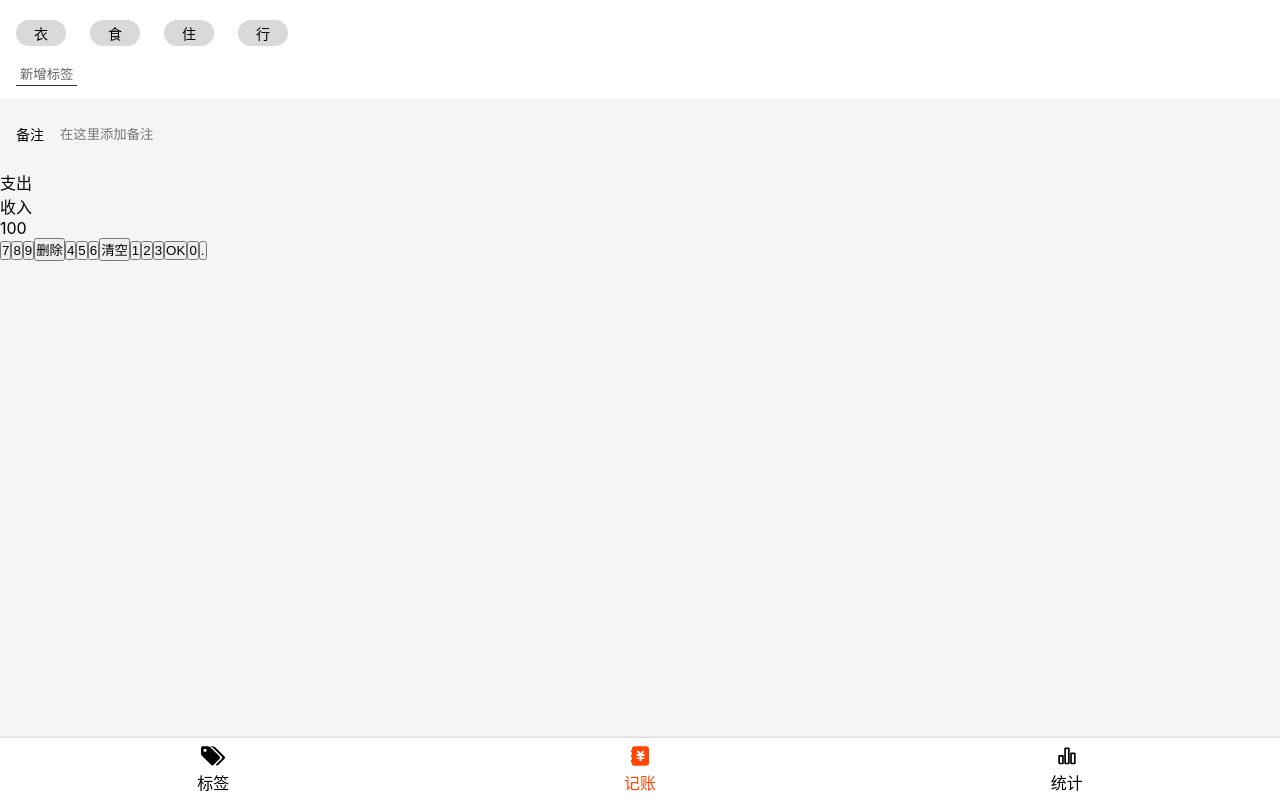
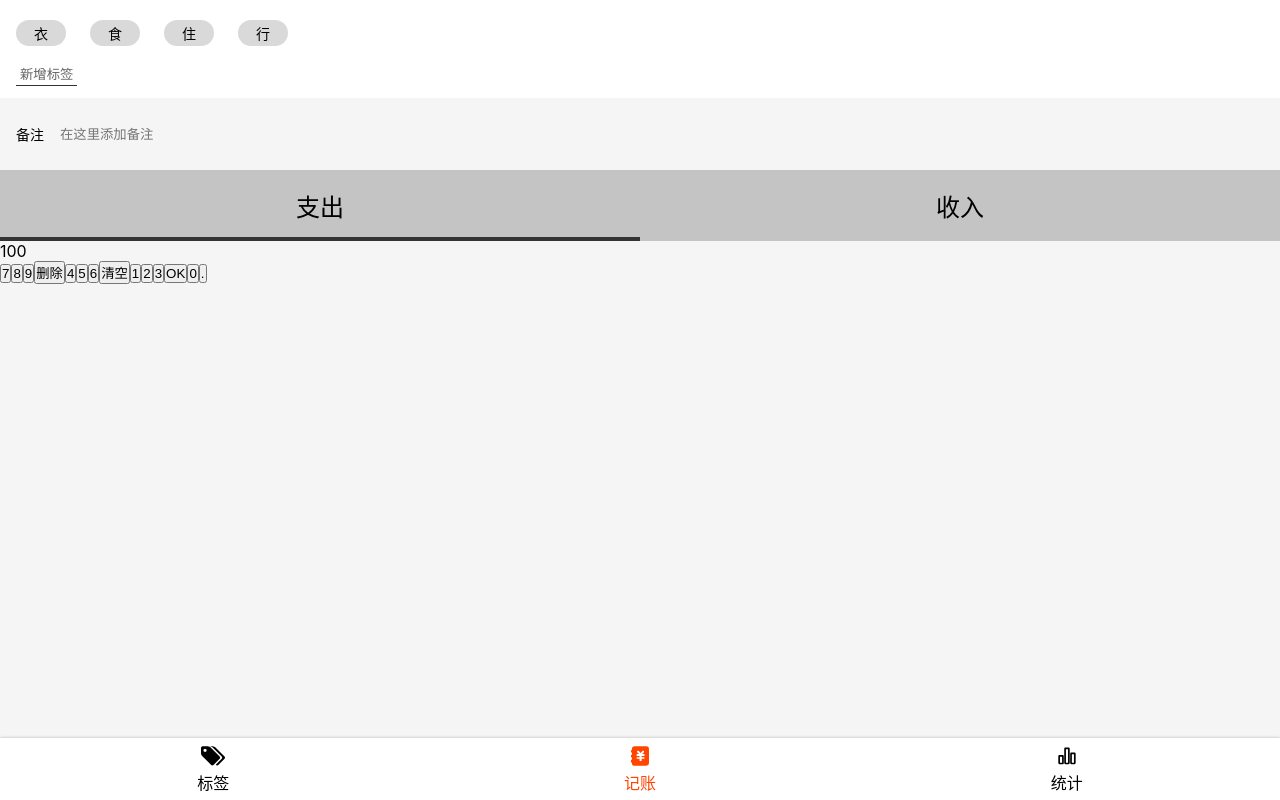
Before and after one commit to jrj444/booknow-react, a React app: page /#/money in a window 1280 px wide. Built offline with nearby package versions, Linux system fonts and the light colour scheme.

Commit message:
完成 Money.tsx 的 CategorySection UI

```diff
--- a/src/views/Money.tsx
+++ b/src/views/Money.tsx
@@ -49,7 +49,27 @@
 `;
 
 const CategorySection = styled.section`
-
+  font-size: 24px;
+  > ul {
+    display: flex;
+    background: #c4c4c4;
+    > li {
+      flex-grow: 1;
+      text-align: center;
+      padding: 18px 0;
+      position: relative;
+      &.selected::after {
+        content: '';
+        display: block;
+        height: 4px;
+        background: #333333;
+        position: absolute;
+        bottom: 0;
+        width: 100%;
+        left: 0;
+      }
+    }
+  }
 `;
 
 const NumberPadSection = styled.section`
@@ -76,7 +96,7 @@
       </NotesSection>
       <CategorySection>
         <ul>
-          <li>支出</li>
+          <li className="selected">支出</li>
           <li>收入</li>
         </ul>
       </CategorySection>
```
